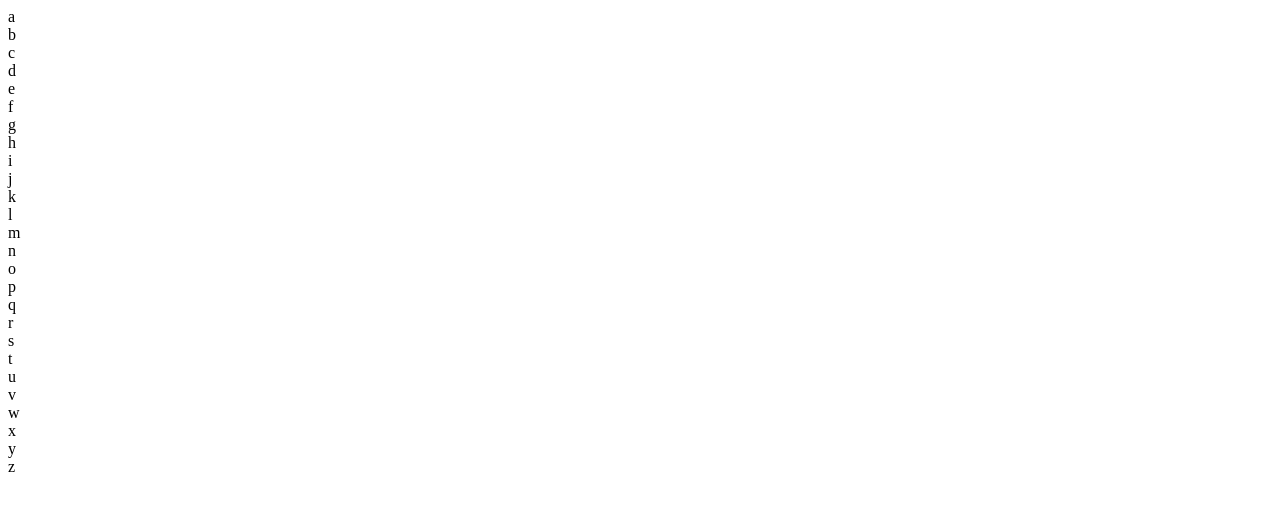
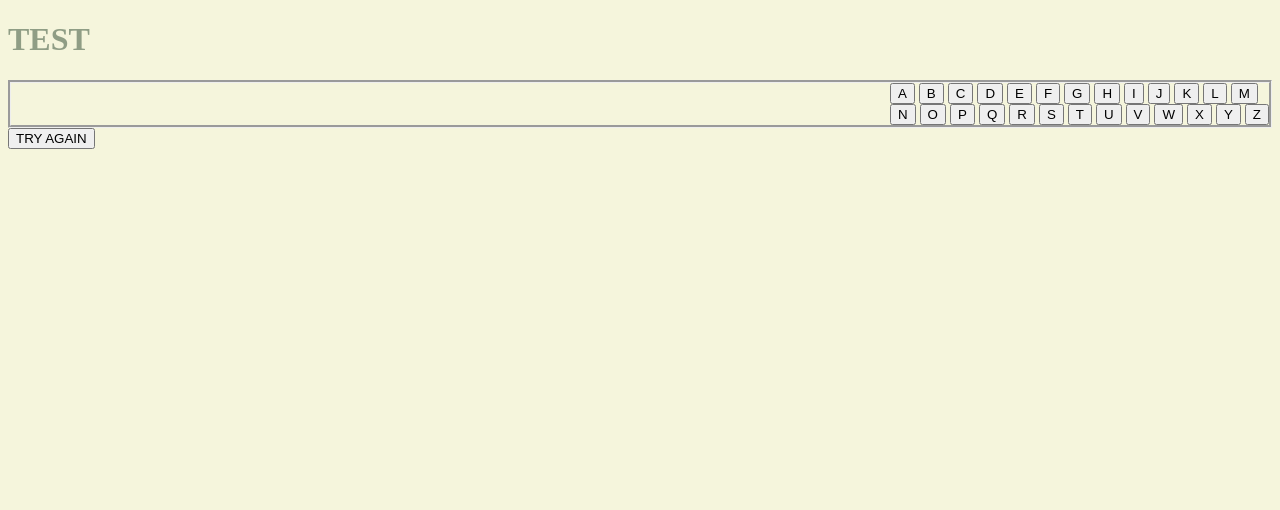
Before and after one commit to kelso-gh/spaceman, a plain HTML site: page index.html in a window 1280 px wide. Drawn offline with Linux system fonts and the light colour scheme.

Commit message:
second commit

```diff
--- a/css/styles.css
+++ b/css/styles.css
@@ -0,0 +1,25 @@
+*
+
+body {
+    background-color: beige;
+}
+
+main {
+  display: grid;
+}
+
+button:hover {
+    background-color: white;
+    color: tan;
+}
+
+#board {
+    display: grid;
+    justify-content: right;
+    border-style:groove;
+}
+
+h1 {
+    text-align: left;
+    color: rgb(143,157,133);
+}
--- a/index.html
+++ b/index.html
@@ -4,35 +4,44 @@
     <meta charset="UTF-8">
     <meta http-equiv="X-UA-Compatible" content="IE=edge">
     <meta name="viewport" content="width=device-width, initial-scale=1.0">
-    <title>Spaceman</title>
+    <link rel="stylesheet" href="css/styles.css">
+    <script defer src="js/main.js"></script>
+    <title></title>
 </head>
 <body>
-
-    <div>a</div>
-    <div>b</div>
-    <div>c</div>
-    <div>d</div>
-    <div>e</div>
-    <div>f</div>
-    <div>g</div>
-    <div>h</div>
-    <div>i</div>
-    <div>j</div>
-    <div>k</div>
-    <div>l</div>
-    <div>m</div>
-    <div>n</div>
-    <div>o</div>
-    <div>p</div>
-    <div>q</div>
-    <div>r</div>
-    <div>s</div>
-    <div>t</div>
-    <div>u</div>
-    <div>v</div>
-    <div>w</div>
-    <div>x</div>
-    <div>y</div>
-    <div>z</div>
+    <h1>TEST</h1>
+    <main id ="board">
+        <section id ="top-keyboard">
+            <button>A</button>
+            <button>B</button>
+            <button>C</button>
+            <button>D</button>
+            <button>E</button>
+            <button>F</button>
+            <button>G</button>
+            <button>H</button>
+            <button>I</button>
+            <button>J</button>
+            <button>K</button>
+            <button>L</button>
+            <button>M</button>
+        </section>
+    <section id ="bottom-keyboard">
+            <button>N</button>
+            <button>O</button>
+            <button>P</button>
+            <button>Q</button>
+            <button>R</button>
+            <button>S</button>
+            <button>T</button>
+            <button>U</button>
+            <button>V</button>
+            <button>W</button>
+            <button>X</button>
+            <button>Y</button>
+            <button>Z</button>
+        </section>
+    </main>
+    <button id ="">TRY AGAIN</button>
 </body>
 </html>
--- a/js/main.js
+++ b/js/main.js
@@ -3,7 +3,7 @@ const words = [];
 
 
 /*---- state variables ----*/
-let scores;
+let lives;
 let results;
 let winner;
 
@@ -14,3 +14,10 @@ let winner;
 
 
 /*------- functions ------*/
+
+initialize();
+
+function initialize() {
+
+    render();
+};
```
